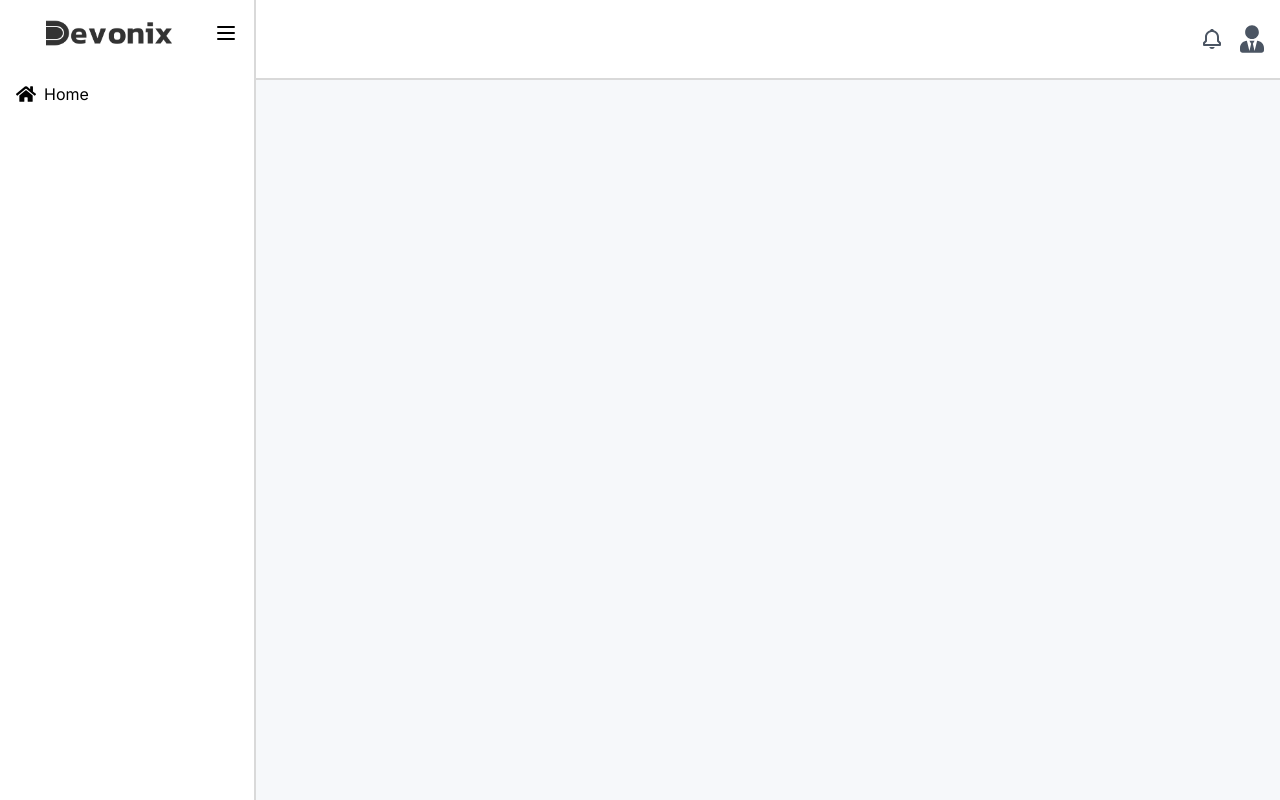
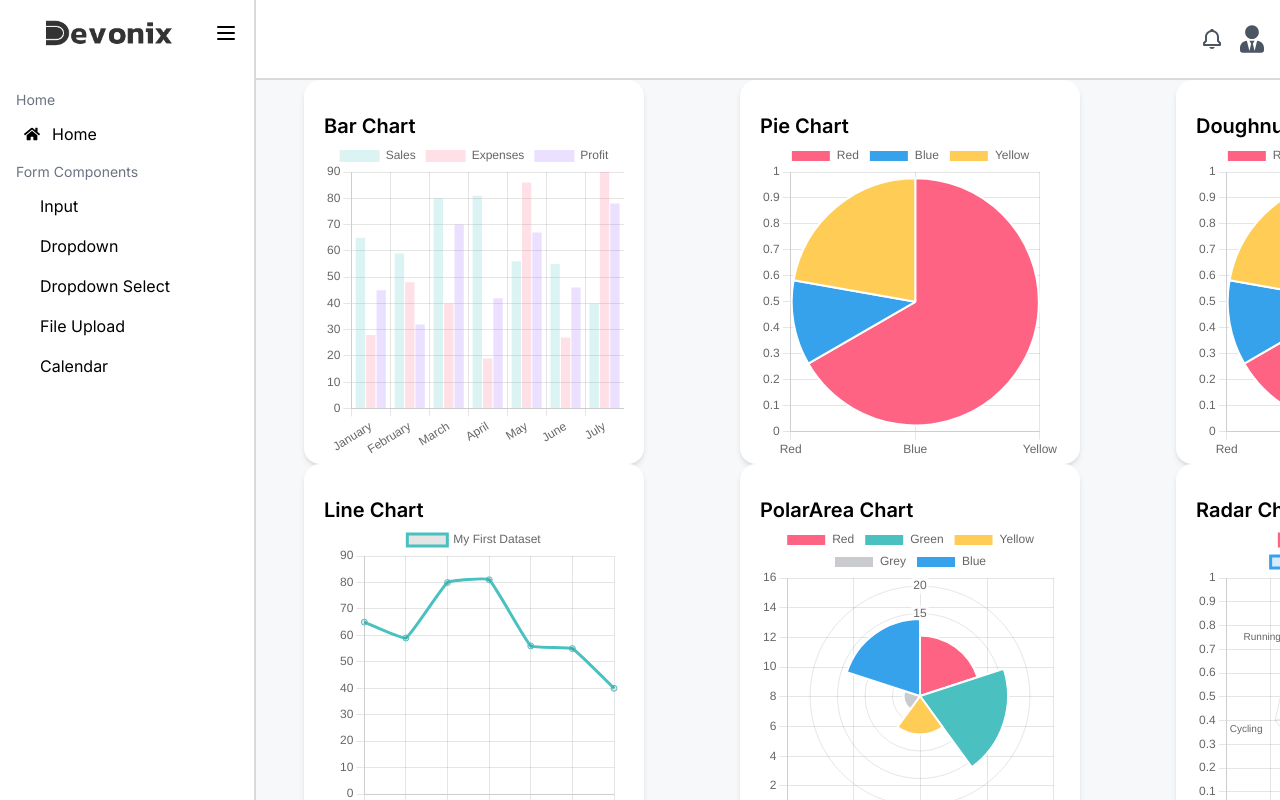
Before and after one commit to lsdev200/next-custom-template, a Next.js app: page / in a window 1280 px wide. Built offline with nearby package versions, Linux system fonts and the light colour scheme.

Commit message:
changes in sidebar add navigation dynamic

```diff
--- a/app/components/SidebarComponents/sidebarnew.tsx
+++ b/app/components/SidebarComponents/sidebarnew.tsx
@@ -1,29 +1,40 @@
 "use client";
-
 import React, { useState } from "react";
 import Link from "next/link";
-import { FaHome, FaUser, FaCog, FaSignOutAlt } from "react-icons/fa"; // You'll need to install react-icons
 import { ImCross } from "react-icons/im";
 import Image from "next/image";
+import Navigation from "../navigation/navigation"; // Adjust the import path as needed.
 
+// Define the NavigationItem interface as mentioned above.
+interface NavigationItem {
+  sectionTitle?: string;
+  title?: string;
+  path?: string;
+  icon?: string | JSX.Element;
+  children?: NavigationItem[];
+}
 const SidebarMenu: React.FC = () => {
   const [isCollapsed, setCollapsed] = useState(false);
+  const [isProfileOpen, setProfileOpen] = useState(false);
 
   const toggleSidebar = () => {
     setCollapsed(!isCollapsed);
   };
 
+  const toggleProfile = () => {
+    setProfileOpen(!isProfileOpen);
+  };
+
   return (
     <nav
-      className={` bg-[#ffffff] border-r-2 border-[#d9d9d9] shadow-lg h-screen text-black ${
+      className={`bg-[#ffffff] border-r-2 border-[#d9d9d9] shadow-lg h-screen text-black ${
         isCollapsed ? "w-16" : "w-64"
       }`}
     >
       <div
         className={`flex items-center ${
           isCollapsed ? "justify-center" : "justify-between"
-        }
-p-4`}
+        } p-4`}
       >
         {isCollapsed ? (
           <></>
@@ -60,67 +71,48 @@ p-4`}
           )}
         </button>
       </div>
-      <ul className="p-2">
-        <li className="mb-2">
-          <Link href="/">
-            <div
-              className={`flex items-center hover:bg-[#ebedef] p-2 rounded  ${
-                isCollapsed ? "flex items-center" : ""
-              }`}
+
+      {/* Sidebar navigation links */}
+      <ul className="p-4">
+        {Navigation().map((item: NavigationItem, index: number) => (
+          <React.Fragment key={index}>
+            {item.sectionTitle && (
+              <li className="text-gray-500 text-sm mt-2 mb-1">
+                {item.sectionTitle}
+              </li>
+            )}
+            {item.path && (
+              <li>
+                <Link
+                  href={item.path}
+                  className="flex items-center text-black hover:bg-gray-200 p-2 rounded-md"
                 >
-              <FaHome
-                size={20}
-                className={`${isCollapsed ? "m-auto" : "mr-2"}`}
-              />
-              {isCollapsed ? null : "Home"}
-            </div>
+                  {item.icon}
+                  <span className="ml-3">{item.title}</span>
                 </Link>
               </li>
-        {/* <li className="mb-2">
-          <Link href="/profile">
-            <div
-              className={`flex items-center hover:bg-gray-700 p-2 rounded  ${
-                isCollapsed ? "flex items-center" : ""
-              }`}
+            )}
+            {item.children && (
+              <ul>
+                {item.children.map(
+                  (child: NavigationItem, childIndex: number) => (
+                    <li key={childIndex}>
+                      <Link
+                        href={child.path || ""}
+                        className="flex items-center text-black hover:bg-gray-200 p-2 rounded-md ml-4"
                       >
-              <FaUser
-                size={20}
-                className={`${isCollapsed ? "m-auto" : "mr-2"}`}
-              />
-              {isCollapsed ? null : "Profile"}
-            </div>
+                        {child.icon && (
+                          <i className={`iconify mr-2 text-lg ${child.icon}`} />
+                        )}
+                        <span>{child.title}</span>
                       </Link>
                     </li>
-        <li className="mb-2">
-          <Link href="/settings">
-            <div
-              className={`flex items-center hover:bg-gray-700 p-2 rounded  ${
-                isCollapsed ? "flex items-center" : ""
-              }`}
-            >
-              <FaCog
-                size={20}
-                className={`${isCollapsed ? "m-auto" : "mr-2"}`}
-              />
-              {isCollapsed ? null : "Settings"}
-            </div>
-          </Link>
-        </li>
-        <li>
-          <Link href="/logout">
-            <div
-              className={`flex items-center hover:bg-gray-700 p-2 rounded  ${
-                isCollapsed ? "flex items-center" : ""
-              }`}
-            >
-              <FaSignOutAlt
-                size={20}
-                className={`${isCollapsed ? "m-auto" : "mr-2"}`}
-              />
-              {isCollapsed ? null : "Logout"}
-            </div>
-          </Link>
-        </li> */}
+                  )
+                )}
+              </ul>
+            )}
+          </React.Fragment>
+        ))}
       </ul>
     </nav>
   );
--- /dev/null
+++ b/app/components/navigation/navigation.tsx
@@ -0,0 +1,58 @@
+import { FaHome } from "react-icons/fa";
+
+const Navigation = () => {
+  return [
+    {
+      sectionTitle: "Home",
+    },
+    {
+      title: "Home",
+      path: "/",
+      icon: <FaHome />,
+    },
+    {
+      sectionTitle: "Form Components",
+    },
+    {
+      icon: "tabler:database-plus",
+      title: "Form Components",
+      children: [
+        {
+          title: "Input",
+
+          path: "/formcomponents/input",
+          // icon: 'tabler:'
+        },
+        {
+          title: "Dropdown",
+
+          path: "/formcomponents/dropdown",
+          // icon: 'tabler:'
+        },
+        {
+          title: "Dropdown Select",
+
+          path: "/formcomponents/dropdownselect",
+
+          // icon: 'tabler:'
+        },
+        {
+          title: "File Upload",
+
+          path: "/formcomponents/fileupload",
+
+          // icon: 'tabler:'
+        },
+        {
+          title: "Calendar",
+
+          path: "/formcomponents/calendar",
+
+          // icon: 'tabler:'
+        },
+      ],
+    },
+  ];
+};
+
+export default Navigation;
--- a/app/page.tsx
+++ b/app/page.tsx
@@ -220,7 +220,7 @@ function Home() {
         <ImageCarousel images={images} captions={captions} autoPlay={true} />
       </div> */}
       <div className="w-full h-full flex flex-wrap justify-center items-center ">
-        {/* <div className="flex w-full gap-24 ml-24 ">
+        <div className="flex w-full gap-24 ml-24 ">
           <DataVisualizationBar data={barchartdata.data} />
           <DataVisualizationPie data={piechartdata.data} />
           <DataVisualizationDoughnut data={doughnutchartdata.data} />
@@ -229,7 +229,7 @@ function Home() {
           <DataVisualizationLine data={linechartdata.data} />
           <DataVisualizationPolarArea data={polarareachartdata.data} />
           <DataVisualizationRadar data={radarchartdata.data} />
-        </div> */}
+        </div>
 
         {/* <UserList users={userlist} /> */}
         {/* <FileUpload
```
Lines whose indentation alone changed are shown as unchanged.
